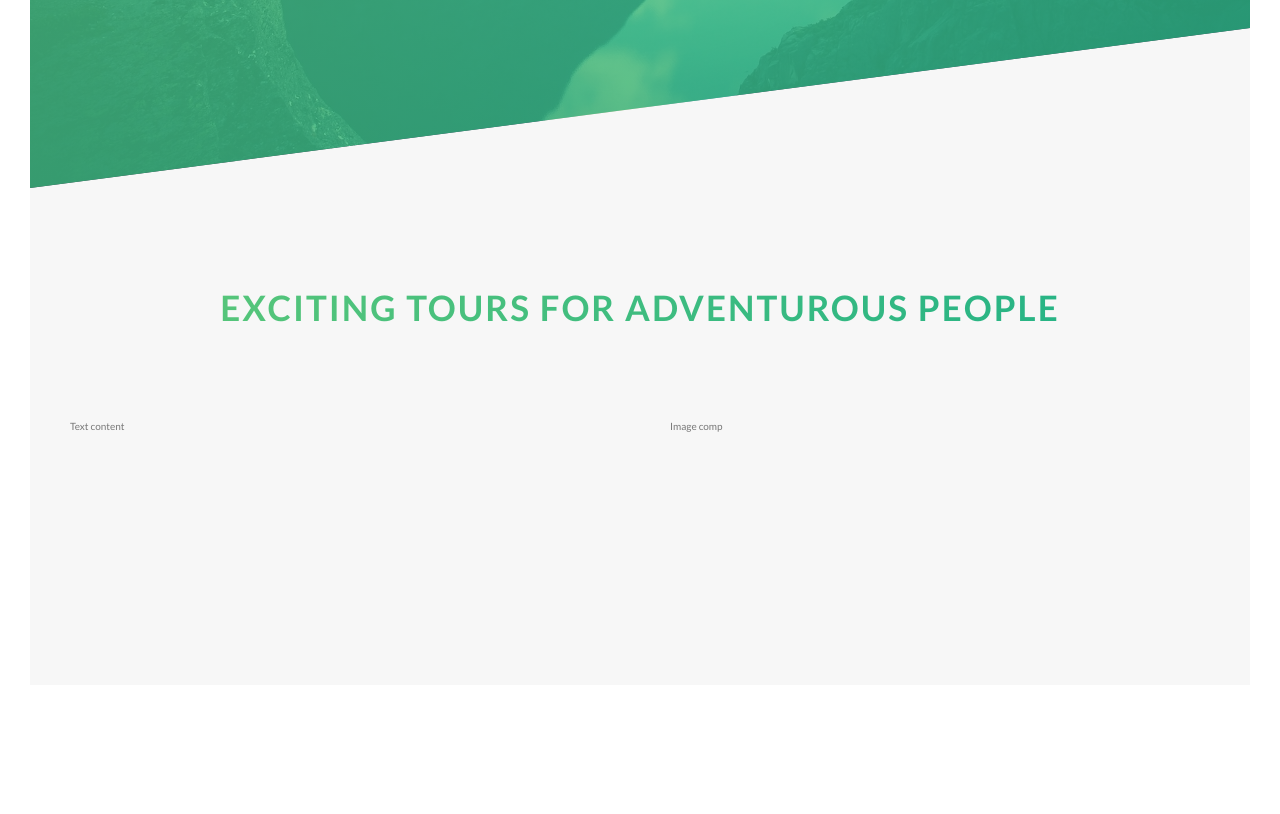
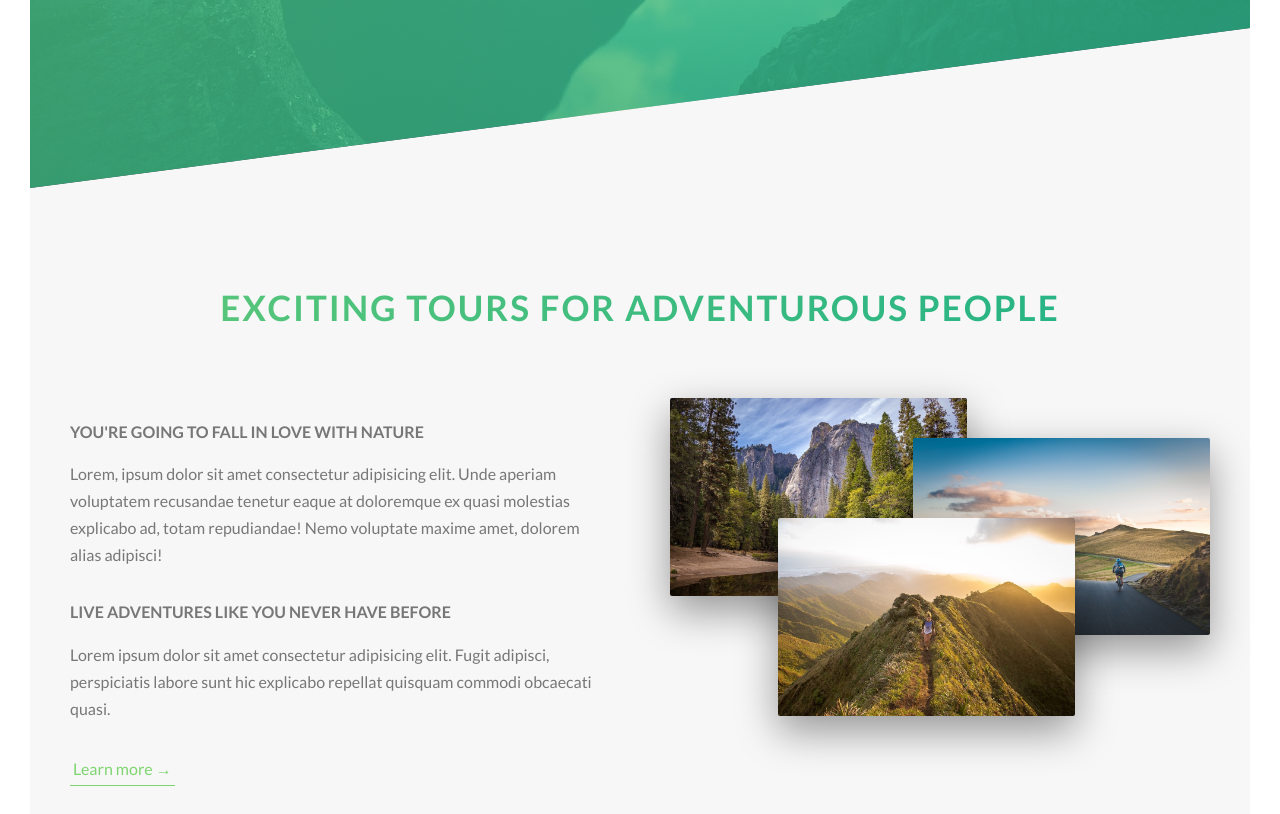
Before and after one commit to tdj182/natours, a website: page index.html in a window 1280 px wide. Shown: the part 602-1416 px from the top of the page. Before the commit the page ends 1317 px from the top, so only its background shows below. Drawn offline with Linux system fonts and the light colour scheme.

Commit message:
about section complete

```diff
--- a/index.html
+++ b/index.html
@@ -30,7 +30,7 @@
 
         <main>
             <section class="section-about">
-                <div class="u-center-text u-margin-bottom-8">
+                <div class="u-center-text u-margin-bottom-big">
                     <h2 class="heading-secondary">
                         Exciting tours for adventurous people
                     </h2>
@@ -38,10 +38,24 @@
 
                 <div class="row">
                     <div class="col-1-of-2">
-                        Text content
+                        <h3 class="heading-tertiary u-margin-bottom-small">You're going to fall in love with nature</h3>
+                        <p class="paragraph">
+                            Lorem, ipsum dolor sit amet consectetur adipisicing elit. Unde aperiam voluptatem recusandae tenetur eaque at doloremque ex quasi molestias explicabo ad, totam repudiandae! Nemo voluptate maxime amet, dolorem alias adipisci!
+                        </p>
+
+                        <h3 class="heading-tertiary u-margin-bottom-small">Live adventures like you never have before</h3>
+                        <p class="paragraph">
+                            Lorem ipsum dolor sit amet consectetur adipisicing elit. Fugit adipisci, perspiciatis labore sunt hic explicabo repellat quisquam commodi obcaecati quasi.
+                        </p>
+
+                        <a href="#" class="btn-text">Learn more &rarr;</a>
                     </div>
                     <div class="col-1-of-2">
-                        Image comp
+                        <div class="composition">
+                            <img src="img/nat-1-large.jpg" alt="Photo 1" class="composition__photo composition__photo--p1">
+                            <img src="img/nat-2-large.jpg" alt="Photo 2" class="composition__photo composition__photo--p2">
+                            <img src="img/nat-3-large.jpg" alt="Photo 3" class="composition__photo composition__photo--p3">
+                        </div>
                     </div>
                 </div>
             </section>
--- a/sass/abstracts/_variables.scss
+++ b/sass/abstracts/_variables.scss
@@ -9,6 +9,9 @@ $color-gray-dark: #777;
 $color-white: #fff;
 $color-black: #000;
 
+//FONT
+$default-font-size: 1.6rem;
+
 // GRID
 $grid-width: 114rem;
 $gutter-vertical: 8rem;
--- a/sass/base/_typography.scss
+++ b/sass/base/_typography.scss
@@ -55,3 +55,16 @@ body {
     text-shadow: .5rem 1rem 2rem rgba($color-black, .5);
   }
 }
+
+.heading-tertiary {
+  font-size: $default-font-size;
+  font-weight: 700;
+  text-transform: uppercase;
+}
+
+.paragraph {
+  font-size: $default-font-size;
+  &:not(:last-child) {
+    margin-bottom: 3rem;
+  }
+}
--- a/sass/base/_utilities.scss
+++ b/sass/base/_utilities.scss
@@ -1,2 +1,4 @@
 .u-center-text {text-align: center;}
-.u-margin-bottom-8 {margin-bottom: 8rem;}
+.u-margin-bottom-big {margin-bottom: 8rem;}
+.u-margin-bottom-medium {margin-bottom: 4rem;}
+.u-margin-bottom-small {margin-bottom: 1.5rem;}
--- a/sass/components/_button.scss
+++ b/sass/components/_button.scss
@@ -8,7 +8,7 @@
     border-radius: 10rem;
     transition: all .2s;
     position: relative;
-    font-size: 1.6rem;
+    font-size: $default-font-size;
   }
 
   &:hover {
@@ -64,3 +64,29 @@
     animation-fill-mode: backwards;
   }
 }
+
+
+.btn-text {
+  &:link,
+  &:visited {
+    font-size: $default-font-size;
+    color: $color-primary;
+    display: inline-block;
+    text-decoration: none;
+    border-bottom: 1px solid $color-primary;
+    padding: 3px;
+    transition: all .2s;
+  }
+
+  &:hover {
+    background-color: $color-primary;
+    color: $color-white;
+    box-shadow: 0 1rem 2rem rgba($color-black, .15);
+    transform: translateY(-2px);
+  }
+
+  &:active {
+    box-shadow: 0 .5rem 1rem rgba($color-black, .15);
+    transform: translateY(0);
+  }
+}
--- /dev/null
+++ b/sass/components/_composition.scss
@@ -0,0 +1,43 @@
+.composition {
+  position: relative;
+
+  &__photo {
+    width: 55%;
+    box-shadow: 0 1.5rem 4rem rgba($color-black, .4);
+    border-radius: 2px;
+    position: absolute;
+    z-index: 10;
+    transition: all .2s;
+    outline-offset: 2rem;
+
+
+    &--p1 {
+      top: -2rem;
+      left: 0;
+    }
+
+    &--p2 {
+      top: 2rem;
+      right: 0rem;
+    }
+
+    &--p3 {
+      top: 10rem;
+      left: 20%;
+    }
+
+    &:hover {
+      outline: 1.5rem solid $color-primary;
+      transform: scale(1.05) translateY(-.5rem);
+      box-shadow: 0 2.5rem 4rem rgba($color-black, .5);
+      z-index: 20;
+    }
+  }
+
+
+  //composition:hover composition__photo:not(:hover)
+  &:hover &__photo:not(:hover) {
+    transform: scale(.9)
+  }
+
+}
--- a/sass/main.scss
+++ b/sass/main.scss
@@ -8,6 +8,7 @@
 @import "base/utilities";
 
 @import "components/button";
+@import "components/composition";
 
 @import "layouts/grid";
 @import "layouts/header";
```
Also changed, not shown: css/style.css.
